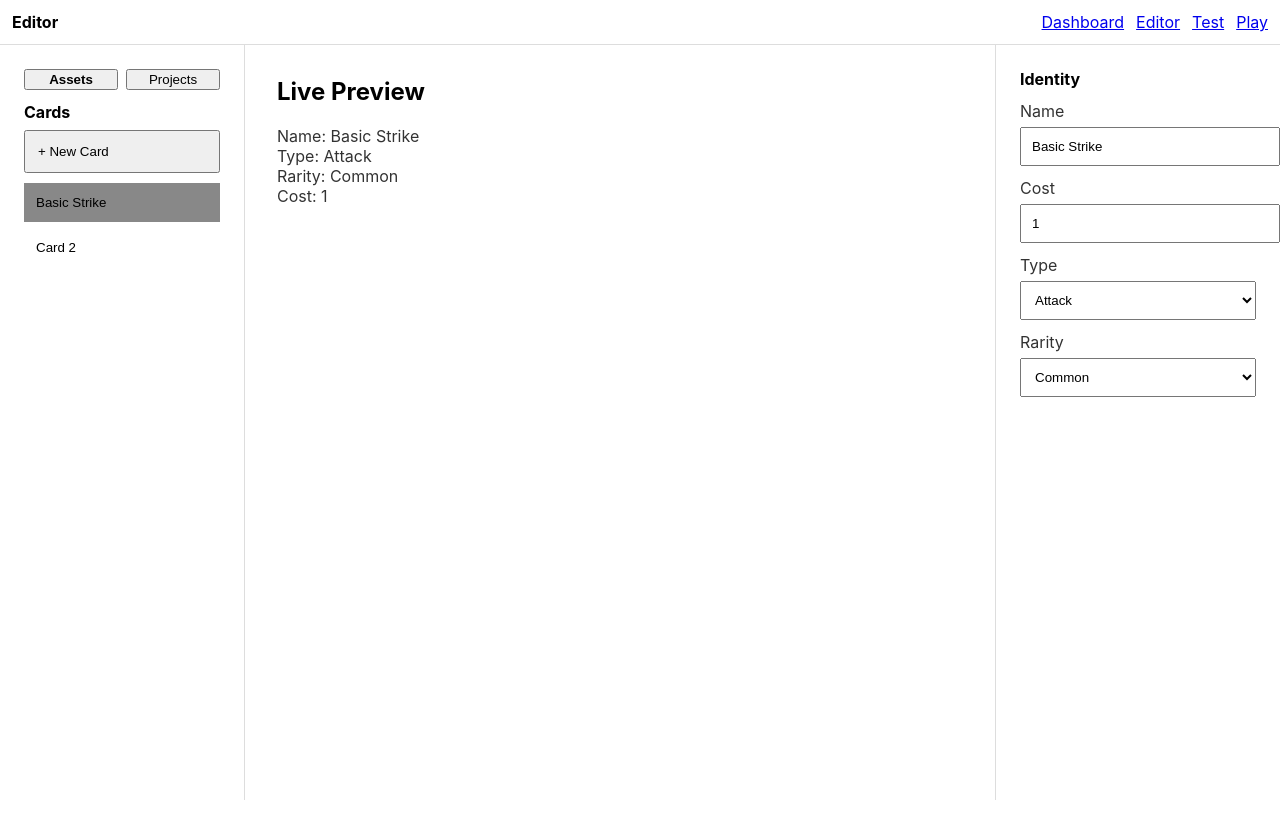
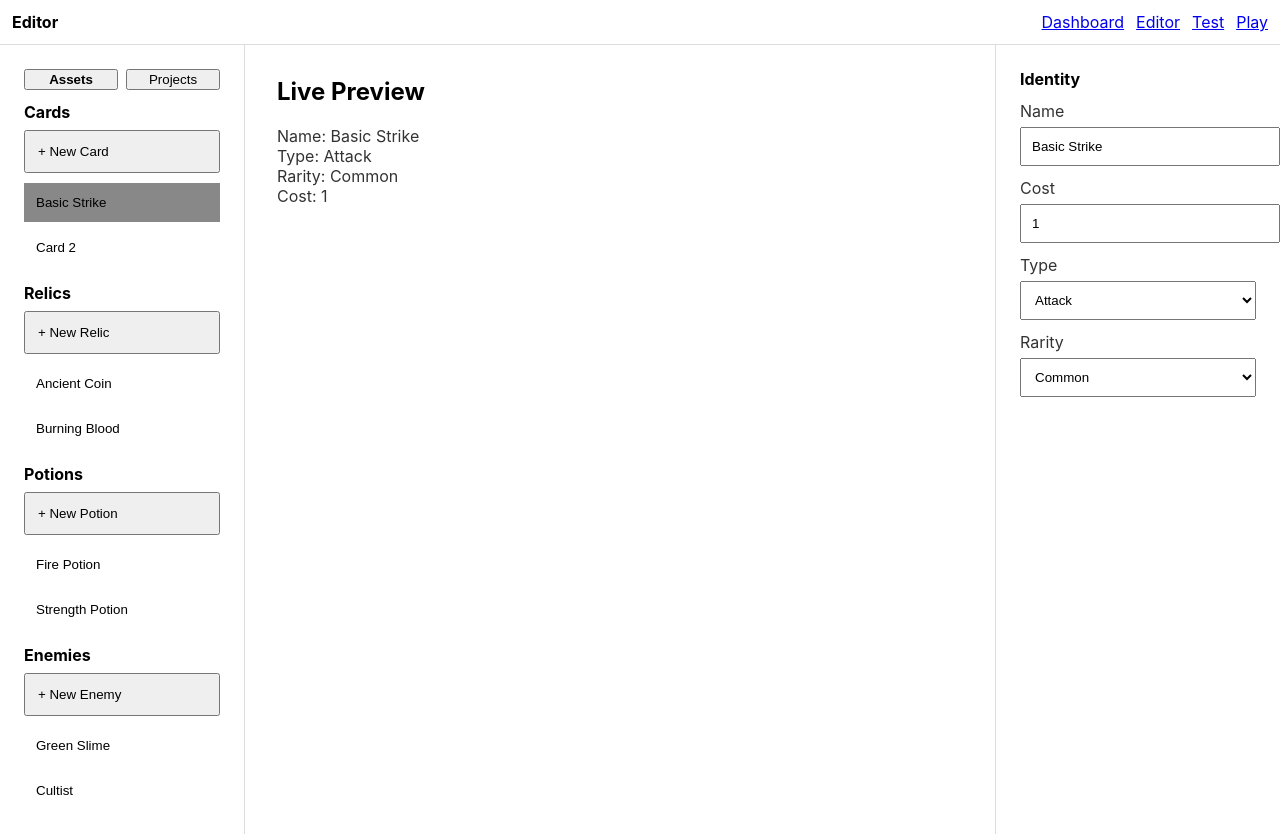
Before and after one commit to Kyleafuller199/Roguelite_Game_Maker, a React (Create React App) app in the folder frontend/frontend_app/: page /editor in a window 1280 px wide. Shown: the top 834 px of the page. Before the commit the page ends 800 px from the top, so only its background shows below. Built offline with nearby package versions, Linux system fonts and the light colour scheme.

Commit message:
Update sidebar & inspector for all 4 asset types, increment rgm_editor_state_v2

```diff
--- a/frontend/frontend_app/src/components/editor/EditorInspector.jsx
+++ b/frontend/frontend_app/src/components/editor/EditorInspector.jsx
@@ -1,79 +1,173 @@
 // src/components/editor/EditorInspector.jsx
 import { useEditor } from "../../state/editor/EditorState";
+
+function Label({ children }) {
+  return (
+    <label style={{ display: "block", marginBottom: 6, opacity: 0.8 }}>
+      {children}
+    </label>
+  );
+}
+
+function clampNumber(value, min, max) {
+  const n = Number(value);
+  if (Number.isNaN(n)) return min;
+  return Math.max(min, Math.min(max, n));
+}
 
 export default function EditorInspector() {
   const { state, actions } = useEditor();
 
-  const isCardSelected =
-    state.mode === "assets" && state.entityType === "card" && state.selectedId;
+  const isAssetMode = state.mode === "assets";
+  const hasSelection = Boolean(state.selectedId);
 
-  if (!isCardSelected) {
+  if (!isAssetMode || !hasSelection) {
     return <div style={{ padding: 12 }}>Select something to edit</div>;
   }
 
-  const card = state.assets.cards.byId[state.selectedId];
-  if (!card) return <div style={{ padding: 12 }}>Card not found</div>;
+  const { entityType, selectedId } = state;
+
+  // Get selected entity + update function based on entityType
+  let selected = null;
+  let update = null;
+
+  if (entityType === "card") {
+    selected = state.assets.cards.byId[selectedId];
+    update = actions.updateSelectedCard;
+  } else if (entityType === "relic") {
+    selected = state.assets.relics.byId[selectedId];
+    update = actions.updateSelectedRelic;
+  } else if (entityType === "potion") {
+    selected = state.assets.potions.byId[selectedId];
+    update = actions.updateSelectedPotion;
+  } else if (entityType === "enemy") {
+    selected = state.assets.enemies.byId[selectedId];
+    update = actions.updateSelectedEnemy;
+  }
+
+  if (!selected || !update) {
+    return <div style={{ padding: 12 }}>Selection not found</div>;
+  }
 
   return (
     <div style={{ padding: 12 }}>
       <div style={{ fontWeight: 700, marginBottom: 12 }}>Identity</div>
 
-      {/* Name */}
-      <label style={{ display: "block", marginBottom: 6, opacity: 0.8 }}>
-        Name
-      </label>
+      {/* Name (shared) */}
+      <Label>Name</Label>
       <input
-        value={card.name}
-        onChange={(e) => actions.updateSelectedCard({ name: e.target.value })}
+        value={selected.name ?? ""}
+        onChange={(e) => update({ name: e.target.value })}
         style={{ width: "100%", padding: 10, marginBottom: 12 }}
       />
 
-      {/* Cost */}
-      <label style={{ display: "block", marginBottom: 6, opacity: 0.8 }}>
-        Cost
-      </label>
+      {/* Card fields */}
+      {entityType === "card" && (
+        <>
+          <Label>Cost</Label>
           <input
             type="number"
             min={0}
             max={9}
-        value={card.cost}
+            value={selected.cost ?? 0}
             onChange={(e) =>
-          actions.updateSelectedCard({
-            cost: Math.max(0, Math.min(9, Number(e.target.value))),
-          })
+              update({ cost: clampNumber(e.target.value, 0, 9) })
             }
             style={{ width: "100%", padding: 10, marginBottom: 12 }}
           />
 
-      {/* Type */}
-      <label style={{ display: "block", marginBottom: 6, opacity: 0.8 }}>
-        Type
-      </label>
+          <Label>Type</Label>
           <select
-        value={card.type}
-        onChange={(e) => actions.updateSelectedCard({ type: e.target.value })}
+            value={selected.type ?? "Attack"}
+            onChange={(e) => update({ type: e.target.value })}
             style={{ width: "100%", padding: 10, marginBottom: 12 }}
           >
             <option value="Attack">Attack</option>
             <option value="Skill">Skill</option>
             <option value="Power">Power</option>
             <option value="Status">Status</option>
+            <option value="Curse">Curse</option>
           </select>
 
-      {/* Rarity */}
-      <label style={{ display: "block", marginBottom: 6, opacity: 0.8 }}>
-        Rarity
-      </label>
+          <Label>Rarity</Label>
           <select
-        value={card.rarity}
-        onChange={(e) => actions.updateSelectedCard({ rarity: e.target.value })}
+            value={selected.rarity ?? "Common"}
+            onChange={(e) => update({ rarity: e.target.value })}
             style={{ width: "100%", padding: 10 }}
           >
             <option value="Common">Common</option>
             <option value="Uncommon">Uncommon</option>
             <option value="Rare">Rare</option>
+            <option value="Starter">Starter</option>
+            <option value="Special">Special</option>
             <option value="Curse">Curse</option>
           </select>
+        </>
+      )}
+
+      {/* Relic fields */}
+      {entityType === "relic" && (
+        <>
+          <Label>Tier</Label>
+          <select
+            value={selected.tier ?? "Common"}
+            onChange={(e) => update({ tier: e.target.value })}
+            style={{ width: "100%", padding: 10 }}
+          >
+            <option value="Common">Common</option>
+            <option value="Uncommon">Uncommon</option>
+            <option value="Rare">Rare</option>
+            <option value="Boss">Boss</option>
+            <option value="Shop">Shop</option>
+            <option value="Starter">Starter</option>
+          </select>
+        </>
+      )}
+
+      {/* Potion fields */}
+      {entityType === "potion" && (
+        <>
+          <Label>Rarity</Label>
+          <select
+            value={selected.rarity ?? "Common"}
+            onChange={(e) => update({ rarity: e.target.value })}
+            style={{ width: "100%", padding: 10, marginBottom: 12 }}
+          >
+            <option value="Common">Common</option>
+            <option value="Uncommon">Uncommon</option>
+            <option value="Rare">Rare</option>
+          </select>
+
+          <Label>Uses</Label>
+          <input
+            type="number"
+            min={1}
+            max={9}
+            value={selected.uses ?? 1}
+            onChange={(e) =>
+              update({ uses: clampNumber(e.target.value, 1, 9) })
+            }
+            style={{ width: "100%", padding: 10 }}
+          />
+        </>
+      )}
+
+      {/* Enemy fields */}
+      {entityType === "enemy" && (
+        <>
+          <Label>HP</Label>
+          <input
+            type="number"
+            min={1}
+            max={999}
+            value={selected.hp ?? 1}
+            onChange={(e) =>
+              update({ hp: clampNumber(e.target.value, 1, 999) })
+            }
+            style={{ width: "100%", padding: 10 }}
+          />
+        </>
+      )}
     </div>
   );
 }
--- a/frontend/frontend_app/src/components/editor/EditorSidebar.jsx
+++ b/frontend/frontend_app/src/components/editor/EditorSidebar.jsx
@@ -6,6 +6,52 @@ export default function EditorSidebar() {
   const isAssets = state.mode === "assets";
 
   const cards = state.assets.cards.allIds.map((id) => state.assets.cards.byId[id]);
+  const relics = state.assets.relics.allIds.map((id) => state.assets.relics.byId[id]);
+  const potions = state.assets.potions.allIds.map((id) => state.assets.potions.byId[id]);
+  const enemies = state.assets.enemies.allIds.map((id) => state.assets.enemies.byId[id]);
+
+  function AssetSection({ title, entityType, items, onCreate, createLabel }) {
+    return (
+      <div style={{ marginBottom: 16 }}>
+        <div style={{ marginBottom: 8, fontWeight: 700 }}>{title}</div>
+
+        <button
+          onClick={onCreate}
+          style={{
+            width: "100%",
+            textAlign: "left",
+            padding: 12,
+            marginBottom: 10,
+            cursor: "pointer",
+          }}
+        >
+          {createLabel}
+        </button>
+
+        <div style={{ display: "flex", flexDirection: "column", gap: 6 }}>
+          {items.map((item) => {
+            const selected = state.entityType === entityType && state.selectedId === item.id;
+            return (
+              <button
+                key={item.id}
+                onClick={() => actions.selectEntity(entityType, item.id)}
+                style={{
+                  textAlign: "left",
+                  padding: 12,
+                  border: "transparent",
+                  background: selected ? "#888" : "transparent",
+                  color: "inherit",
+                  cursor: "pointer",
+                }}
+              >
+                {item.name}
+              </button>
+            );
+          })}
+        </div>
+      </div>
+    );
+  }
 
   return (
     <div style={{ padding: 12 }}>
@@ -26,42 +72,37 @@ export default function EditorSidebar() {
 
       {isAssets ? (
         <div>
-          <div style={{ marginBottom: 8, fontWeight: 700 }}>Cards</div>
+          <AssetSection
+            title="Cards"
+            entityType="card"
+            items={cards}
+            onCreate={() => actions.createCard()}
+            createLabel="+ New Card"
+          />
 
-          <button
-            onClick={() => actions.createCard()}
-            style={{
-              width: "100%",
-              textAlign: "left",
-              padding: 12,
-              marginBottom: 10,
-              cursor: "pointer",
-            }}
-          >
-            + New Card
-          </button>
+          <AssetSection
+            title="Relics"
+            entityType="relic"
+            items={relics}
+            onCreate={() => actions.createRelic()}
+            createLabel="+ New Relic"
+          />
 
-          <div style={{ display: "flex", flexDirection: "column", gap: 6 }}>
-            {cards.map((c) => {
-              const selected = state.entityType === "card" && state.selectedId === c.id;
-              return (
-                <button
-                  key={c.id}
-                  onClick={() => actions.selectEntity("card", c.id)}
-                  style={{
-                    textAlign: "left",
-                    padding: 12,
-                    border: "transparent",
-                    background: selected ? "#888" : "transparent",
-                    color: "inherit",
-                    cursor: "pointer",
-                  }}
-                >
-                  {c.name}
-                </button>
-              );
-            })}
-          </div>
+          <AssetSection
+            title="Potions"
+            entityType="potion"
+            items={potions}
+            onCreate={() => actions.createPotion()}
+            createLabel="+ New Potion"
+          />
+
+          <AssetSection
+            title="Enemies"
+            entityType="enemy"
+            items={enemies}
+            onCreate={() => actions.createEnemy()}
+            createLabel="+ New Enemy"
+          />
         </div>
       ) : (
         <div>
--- a/frontend/frontend_app/src/state/editor/EditorState.jsx
+++ b/frontend/frontend_app/src/state/editor/EditorState.jsx
@@ -10,7 +10,7 @@ import { createEnemy, updateSelectedEnemy } from "./assets/enemies";
 
 
 const EditorContext = createContext(null);
-const STORAGE_KEY = "rgm_editor_state_v1";
+const STORAGE_KEY = "rgm_editor_state_v2";
 
 export function EditorProvider({ children }) {
   const [state, setState] = useState(() => {
```
Lines whose indentation alone changed are shown as unchanged.
